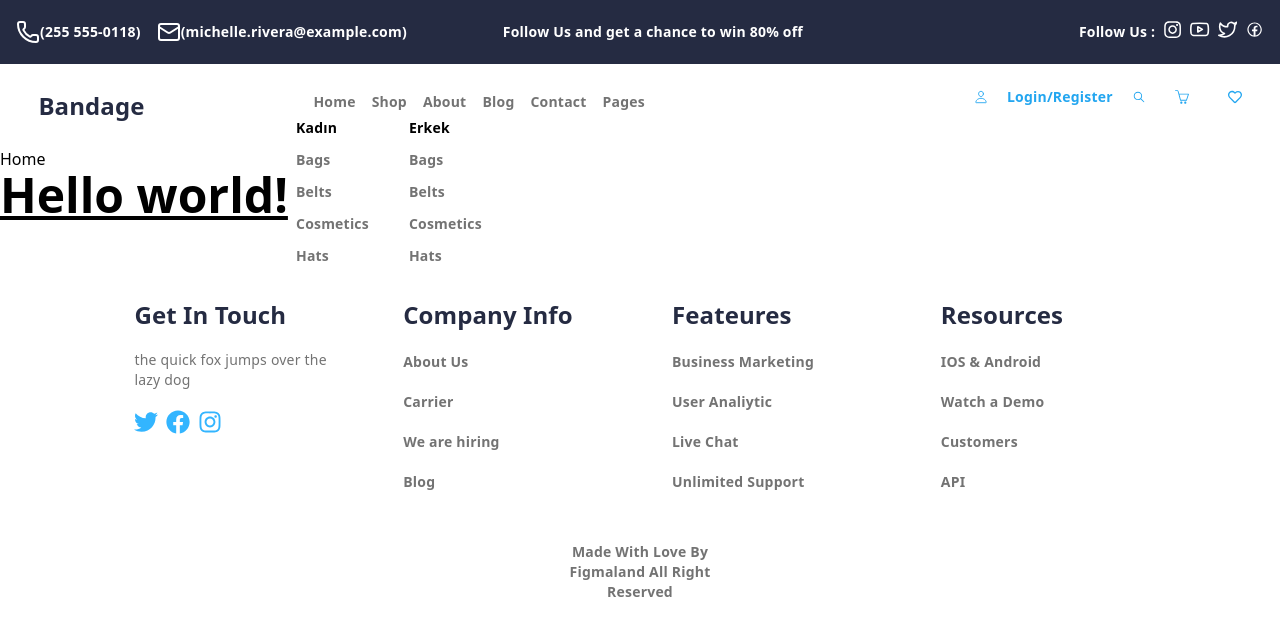
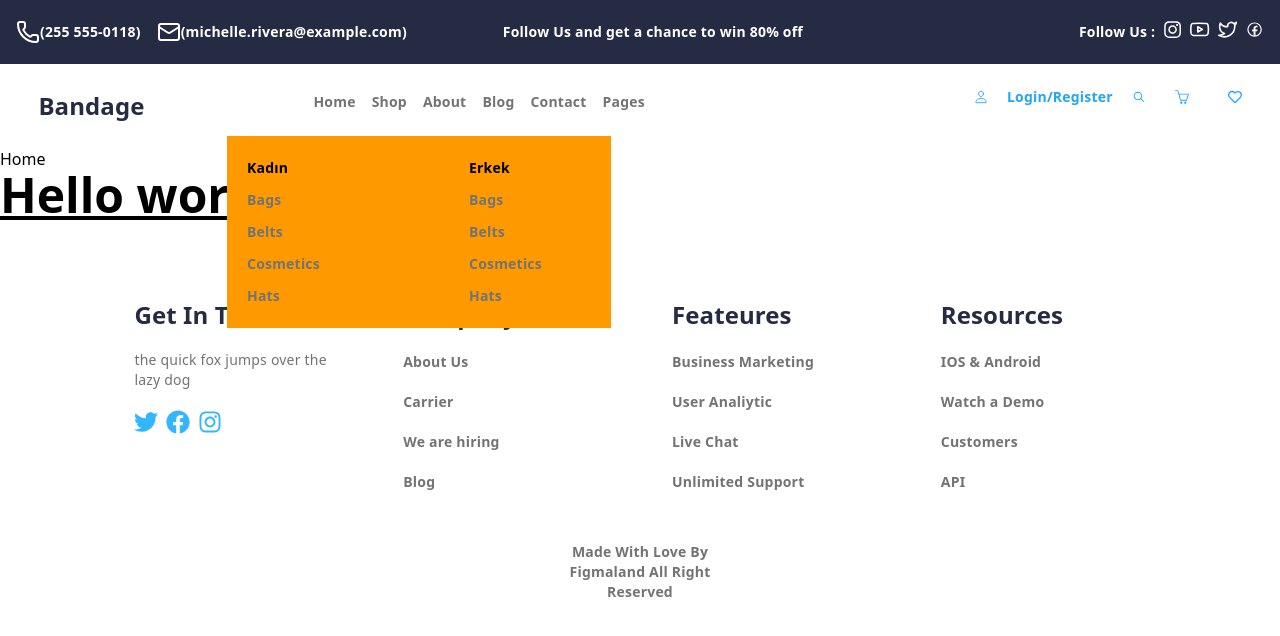
Before and after one commit to mancelina24/eCommerce, a React (Vite) app: page / in a window 1280 px wide. Both pictures are taken after a click on the button "Shop". Shown: the top 636 px of the page. Built offline with nearby package versions, Linux system fonts and the light colour scheme.

Commit message:
naclink1

```diff
--- a/src/layout/NavLinkMenu.jsx
+++ b/src/layout/NavLinkMenu.jsx
@@ -1,5 +1,8 @@
 import { NavLink } from "react-router-dom";
+import React, { useEffect, useRef, useState } from "react";
 import Dropdown from "react-bootstrap/Dropdown";
+
+import DropdownButton from "react-bootstrap/DropdownButton";
 
 const NavLinkMenu = () => {
   return (
@@ -8,7 +11,7 @@ const NavLinkMenu = () => {
         <li>
           <NavLink to="/">Home</NavLink>
         </li>
-
+        <li>
           <Dropdown>
             <Dropdown.Toggle
               variant="success"
@@ -18,8 +21,8 @@ const NavLinkMenu = () => {
             >
               Shop
             </Dropdown.Toggle>
-          <Dropdown.Menu className="flex flex-row gap-10">
-            <div className="flex flex-col gap-2">
+            <Dropdown.Menu className="flex flex-row gap-10 w-[24rem] mt-5 bg-amber-500 pl-5 py-5">
+              <div className="flex flex-col gap-2 w-[50%]">
                 <NavLink className="text-black" to="/about">
                   Kadın
                 </NavLink>
@@ -39,6 +42,8 @@ const NavLinkMenu = () => {
               </div>
             </Dropdown.Menu>
           </Dropdown>
+        </li>
+
         <li>
           <NavLink to="/about">About</NavLink>
         </li>
```
Lines whose indentation alone changed are shown as unchanged.
